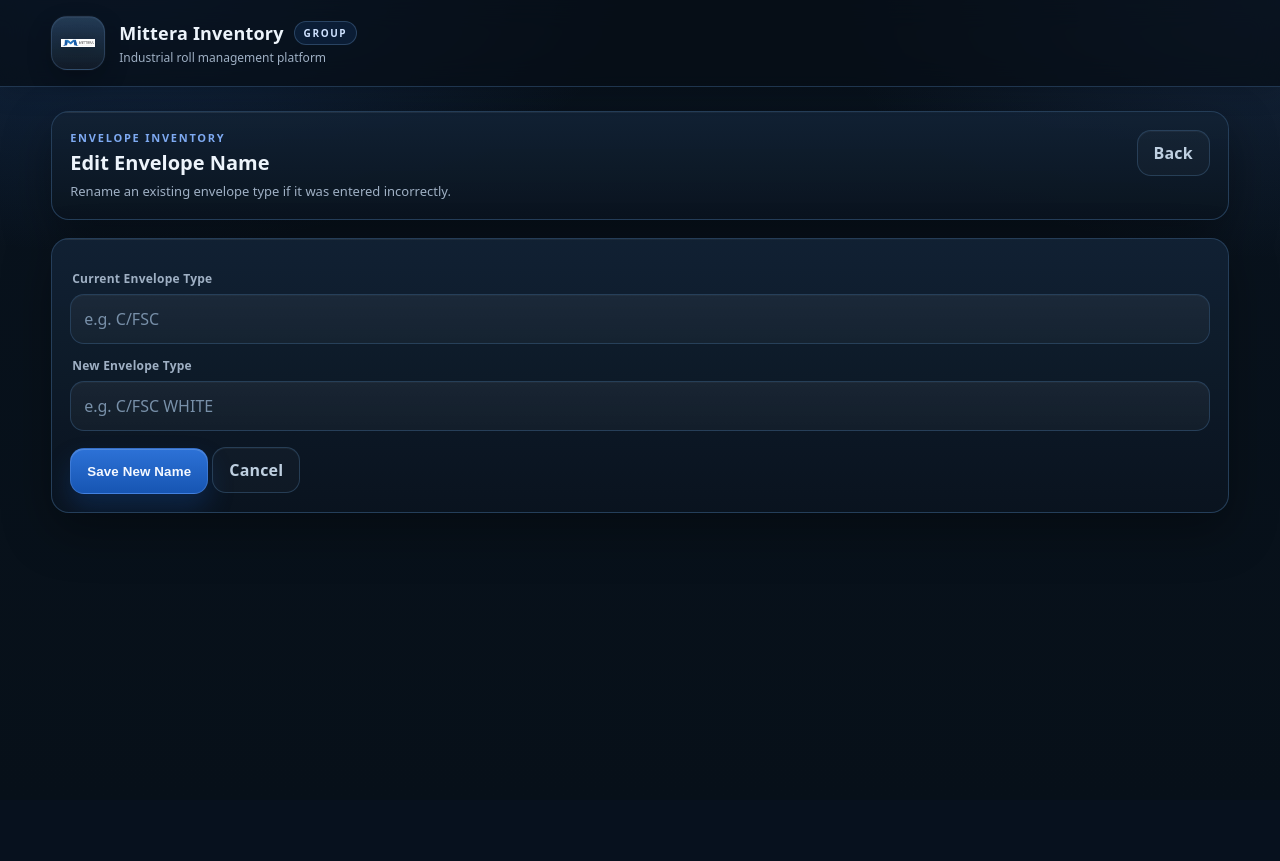
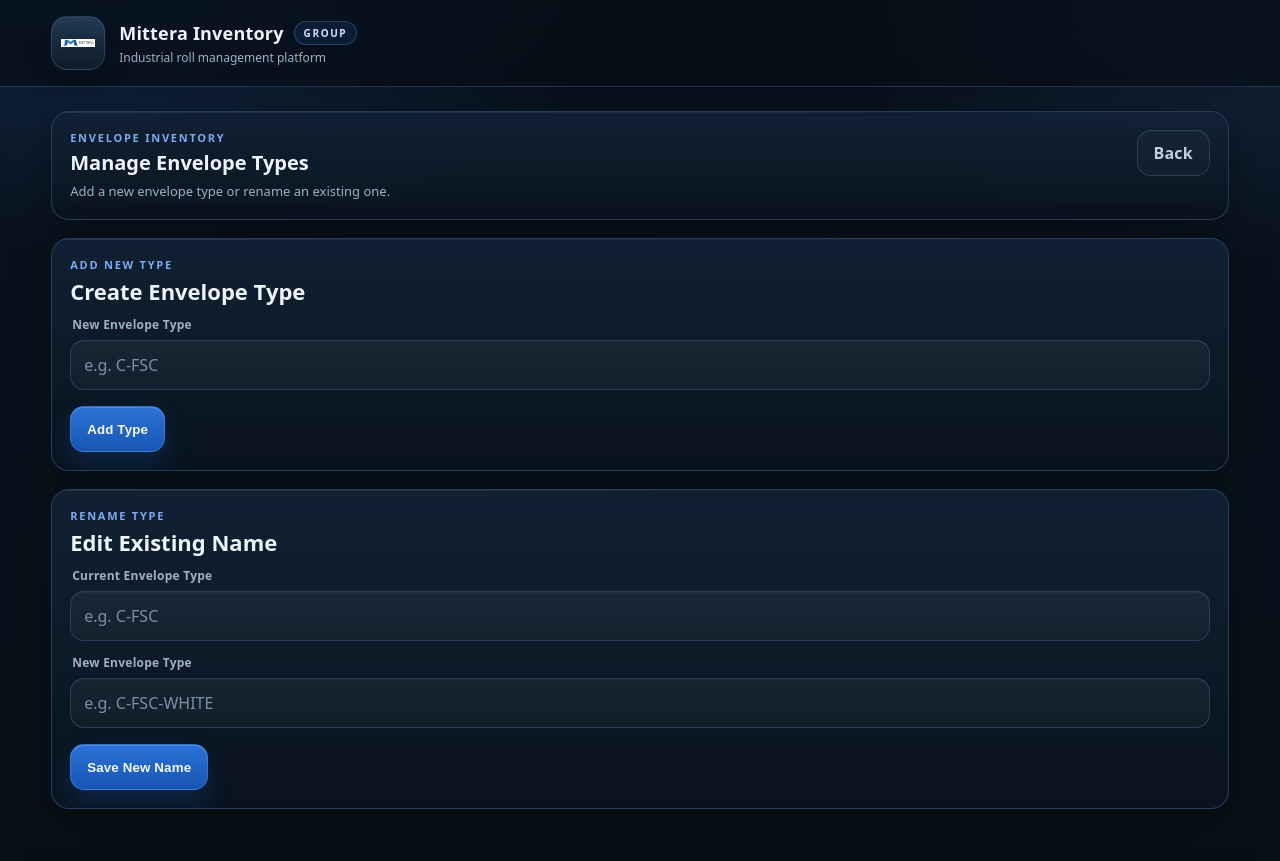
Before and after one commit to TomasOrrego11/Roll-Inventory, a Python web app: template templates/edit_envelope_name.html in a window 1280 px wide. Before the commit the page ends 513 px from the top, so only its background shows below. Run offline with Jinja, Linux system fonts and the light colour scheme; the template is opened without the code that fills it, so the values that code supplies are empty.

Commit message:
Update edit_envelope_name.html

```diff
--- a/templates/edit_envelope_name.html
+++ b/templates/edit_envelope_name.html
@@ -1,5 +1,5 @@
 {% extends "base.html" %}
-{% set title = "Edit Envelope Name" %}
+{% set title = "Manage Envelope Types" %}
 {% block content %}
 
 <div class="section-block">
@@ -7,9 +7,9 @@
     <div class="panel-head">
       <div>
         <div class="section-kicker">ENVELOPE INVENTORY</div>
-        <h3>Edit Envelope Name</h3>
+        <h3>Manage Envelope Types</h3>
         <div class="hint" style="margin-top:8px;">
-          Rename an existing envelope type if it was entered incorrectly.
+          Add a new envelope type or rename an existing one.
         </div>
       </div>
 
@@ -22,20 +22,52 @@
 
 <div class="section-block">
   <div class="card">
+    <div class="section-head">
+      <div>
+        <div class="section-kicker">ADD NEW TYPE</div>
+        <h2 class="section-title">Create Envelope Type</h2>
+      </div>
+    </div>
+
     <form method="POST" class="form-grid">
+      <input type="hidden" name="mode" value="add">
+
+      <div class="form-group">
+        <label>New Envelope Type</label>
+        <input type="text" name="new_name" placeholder="e.g. C-FSC" required>
+      </div>
+
+      <div style="margin-top:16px;">
+        <button class="btn primary" type="submit">Add Type</button>
+      </div>
+    </form>
+  </div>
+</div>
+
+<div class="section-block">
+  <div class="card">
+    <div class="section-head">
+      <div>
+        <div class="section-kicker">RENAME TYPE</div>
+        <h2 class="section-title">Edit Existing Name</h2>
+      </div>
+    </div>
+
+    <form method="POST" class="form-grid">
+      <input type="hidden" name="mode" value="rename">
+
       <div class="form-group">
         <label>Current Envelope Type</label>
-        <input type="text" name="old_name" placeholder="e.g. C/FSC" required>
+        <input type="text" name="old_name" placeholder="e.g. C-FSC" required>
       </div>
 
       <div class="form-group">
         <label>New Envelope Type</label>
-        <input type="text" name="new_name" placeholder="e.g. C/FSC WHITE" required>
+        <input type="text" name="rename_to" placeholder="e.g. C-FSC-WHITE" required>
       </div>
 
       <div style="margin-top:16px;">
         <button class="btn primary" type="submit">Save New Name</button>
-        <a class="btn ghost" href="{{ url_for('envelopes_home') }}">Cancel</a>
       </div>
     </form>
   </div>
```
